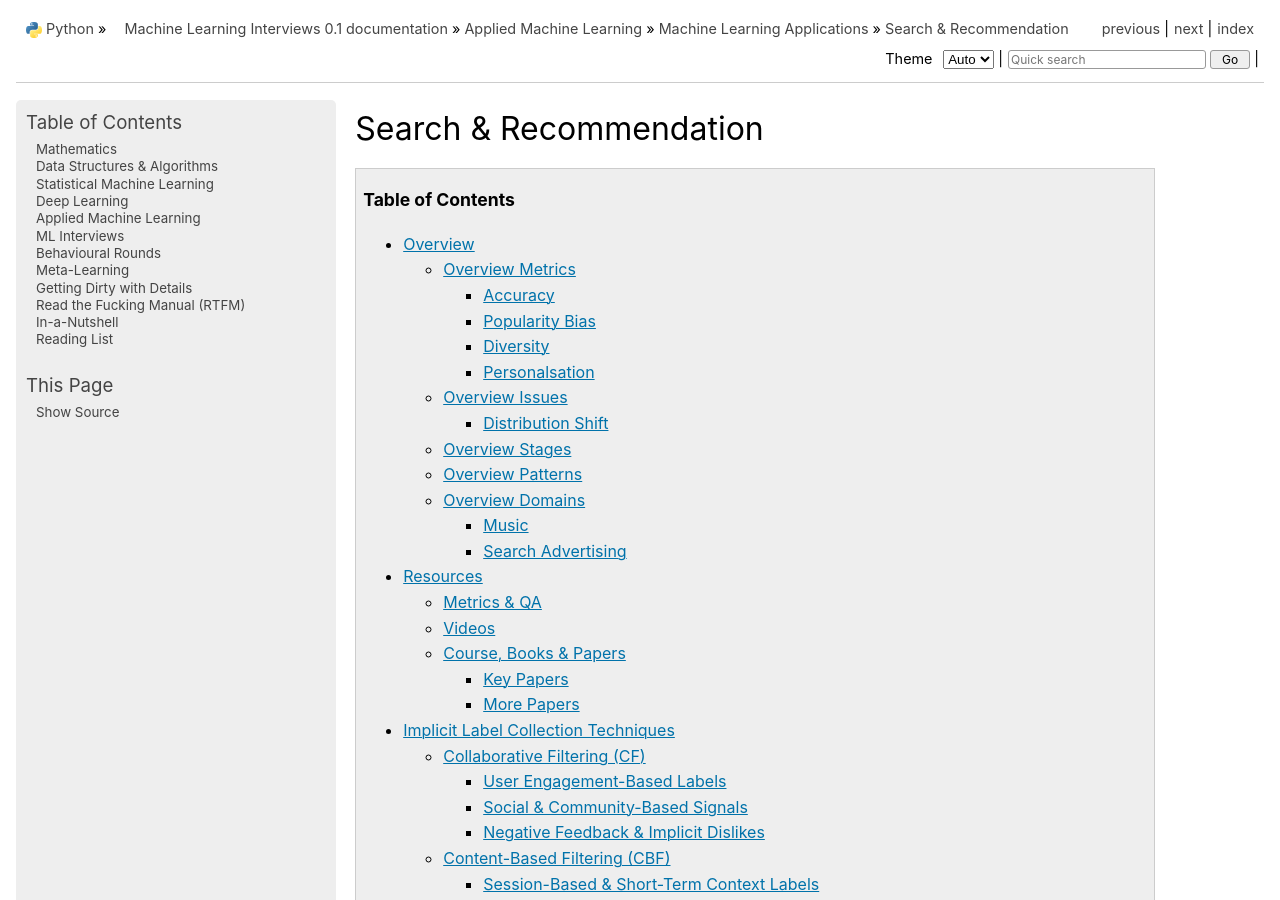
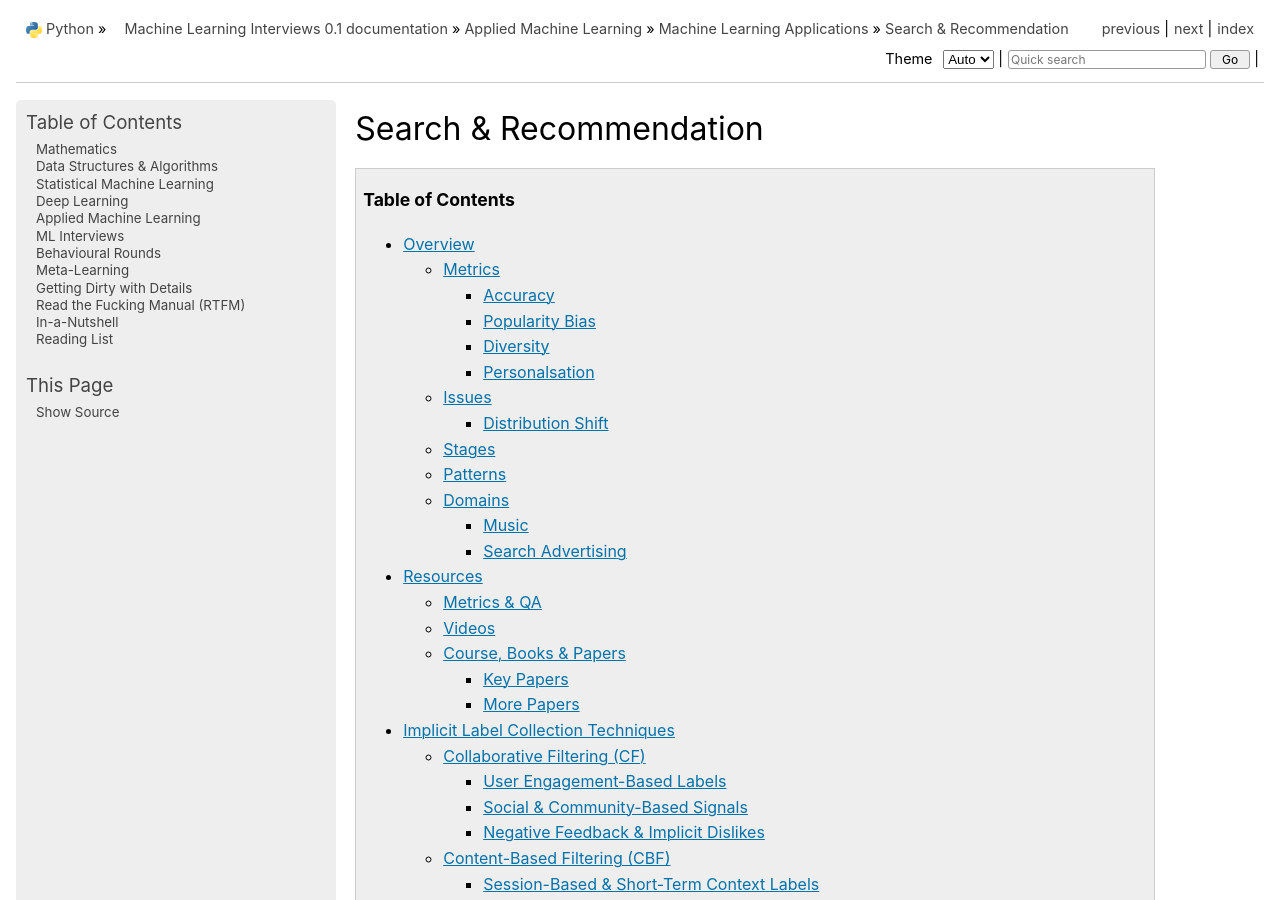
Before and after one commit to uselesstechjunks/leetcode, a Sphinx documentation site: the page built from docs/source/applied/methods/rank.rst, in a window 1280 px wide and 900 px high. Built offline with Sphinx 7.4.7, drawn with Linux system fonts in a browser that asks for light colours; pages that are not in the unit, such as notebooks, are missing from menus; some of the changed text lies outside the part shown.

Commit message:
Update rank.rst

```diff
--- a/docs/source/applied/methods/rank.rst
+++ b/docs/source/applied/methods/rank.rst
@@ -82,7 +82,7 @@ Overview
 			#. E-Commerce Balancing revenue & user satisfaction
 			#. Video & Music Streaming Content-length bias in recommendations
 
-Overview Metrics
+Metrics
 ====================================================================================
 Accuracy
 ------------------------------------------------------------------------------------
@@ -115,7 +115,7 @@ Diversity
 ------------------------------------------------------------------------------------
 Personalsation
 ------------------------------------------------------------------------------------
-Overview Issues
+Issues
 ====================================================================================
 Distribution Shift
 ------------------------------------------------------------------------------------
@@ -129,7 +129,7 @@ Distribution Shift
 		Cold-Start for New Trends, Increase in unseen queries, Session-based personalization, Requires fast inference
 		Intent Drift in Search, Increase in irrelevant search rankings, Online learning models, Real-time training is costly
 
-Overview Stages
+Stages
 ====================================================================================
 .. csv-table::
 	:header "Stage", "Goals", "Key Metrics", "Common Techniques"
@@ -139,7 +139,7 @@ Overview Stages
 		Combining & Filtering, Merge candidates; remove duplicates; apply business rules, Diversity; Precision@K; Fairness, Weighted merging; Min-hashing; Rule-based filtering
 		Re-Ranking, Optimize order of recommendations for engagement, CTR; NDCG; Exploration Ratio, Neural Rankers; Bandits; DPP for diversity
 
-Overview Patterns
+Patterns
 ====================================================================================
 .. csv-table::
 	:header "Pattern", "Traditional Approach", "LLM Augmentations"
@@ -151,7 +151,7 @@ Overview Patterns
 		Session-Based, Sequential Models; Transformers, Few-shot reasoning; Context-aware personalization
 		User-User, Graph-Based; Link Prediction, Profile-text analysis; Social graph augmentation
 
-Overview Domains
+Domains
 ====================================================================================
 #. E-commerce (Amazon, Alibaba)
 #. Music (Spotify)
```
